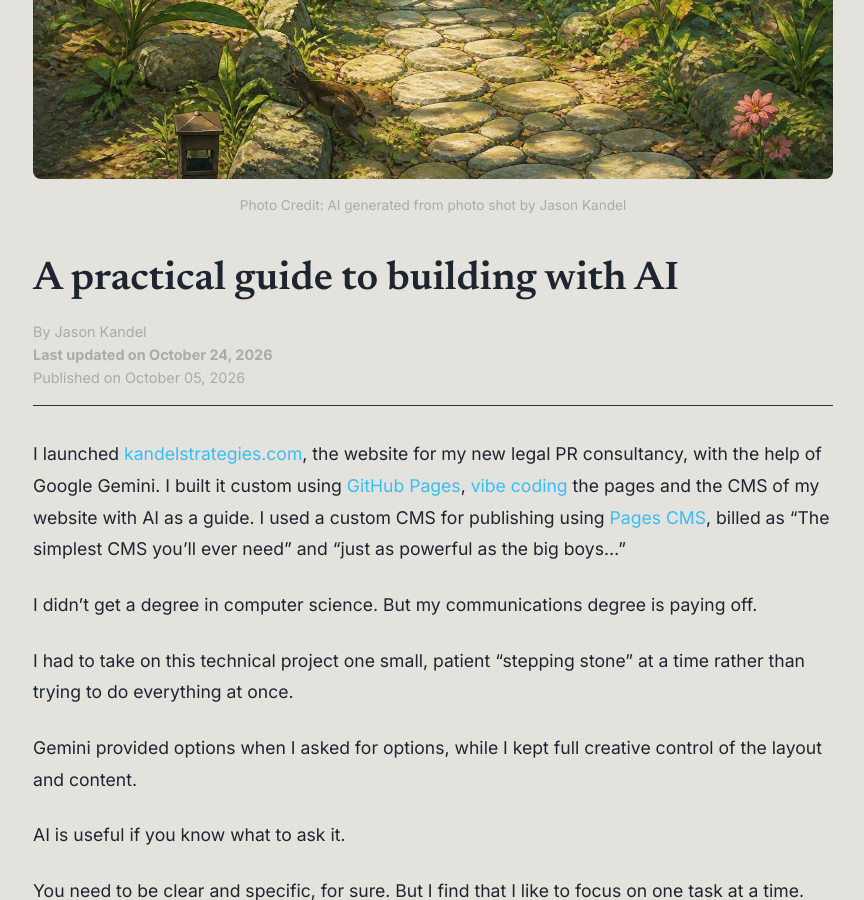
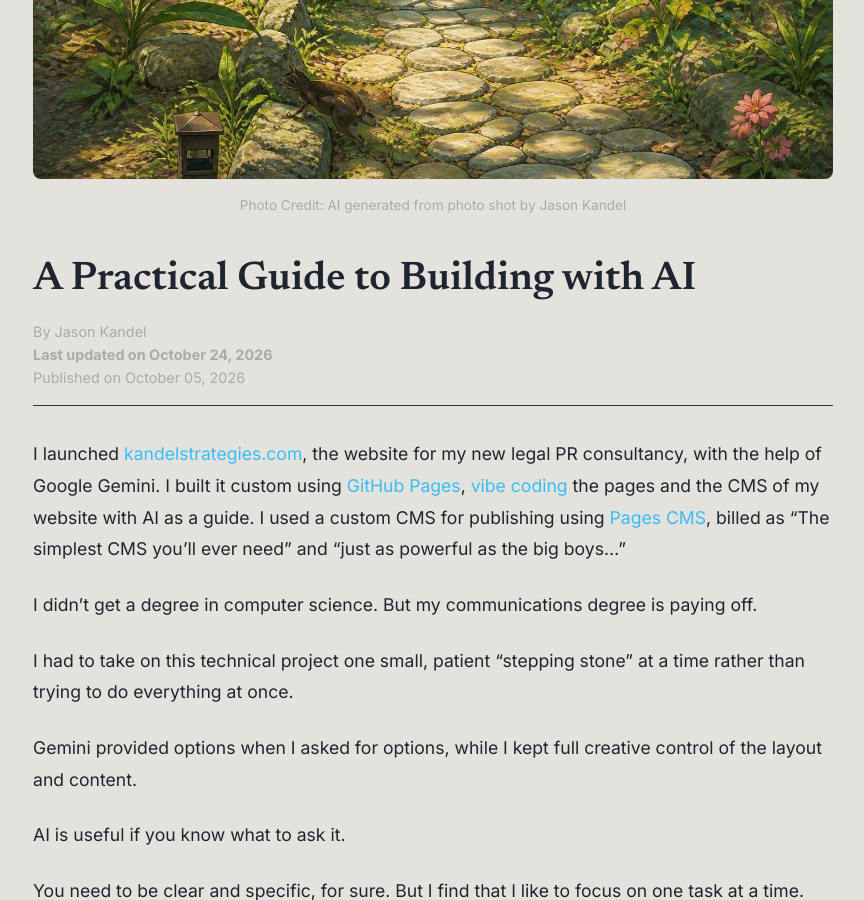
Before and after one commit to jkandel/kandel-website, a Jekyll site: the page built from _posts/2026-10-05-building-with-ai-one-stepping-stone-at-a-time.md, in a window 1280 px wide and 900 px high, scrolled down 427 px. Shown: the whole window, without its empty margins (207-1071 px from the left). Built offline with Jekyll 4.4.1, drawn with Linux system fonts in a browser that asks for light colours.

```diff
--- a/_posts/2026-10-05-building-with-ai-one-stepping-stone-at-a-time.md
+++ b/_posts/2026-10-05-building-with-ai-one-stepping-stone-at-a-time.md
@@ -1,5 +1,5 @@
 ---
-title: A practical guide to building with AI
+title: A Practical Guide to Building with AI
 date: 2026-10-05
 updated: 2026-10-24
 published: true
```
